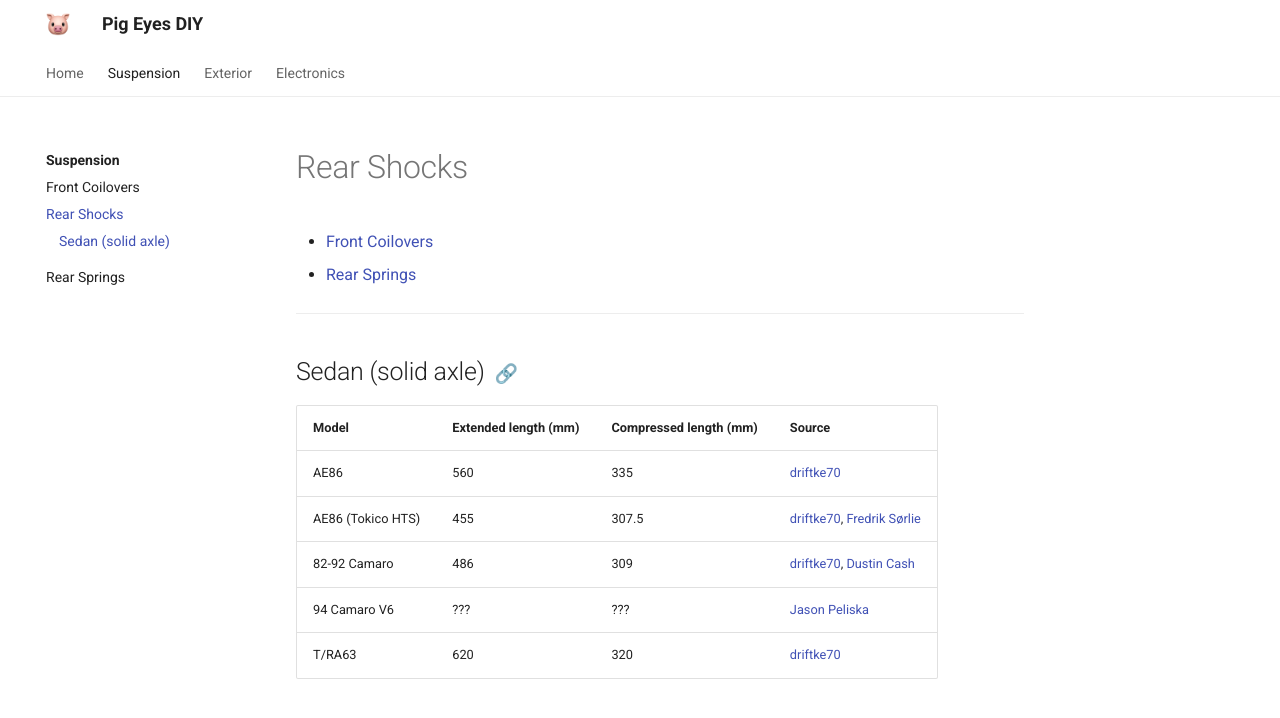
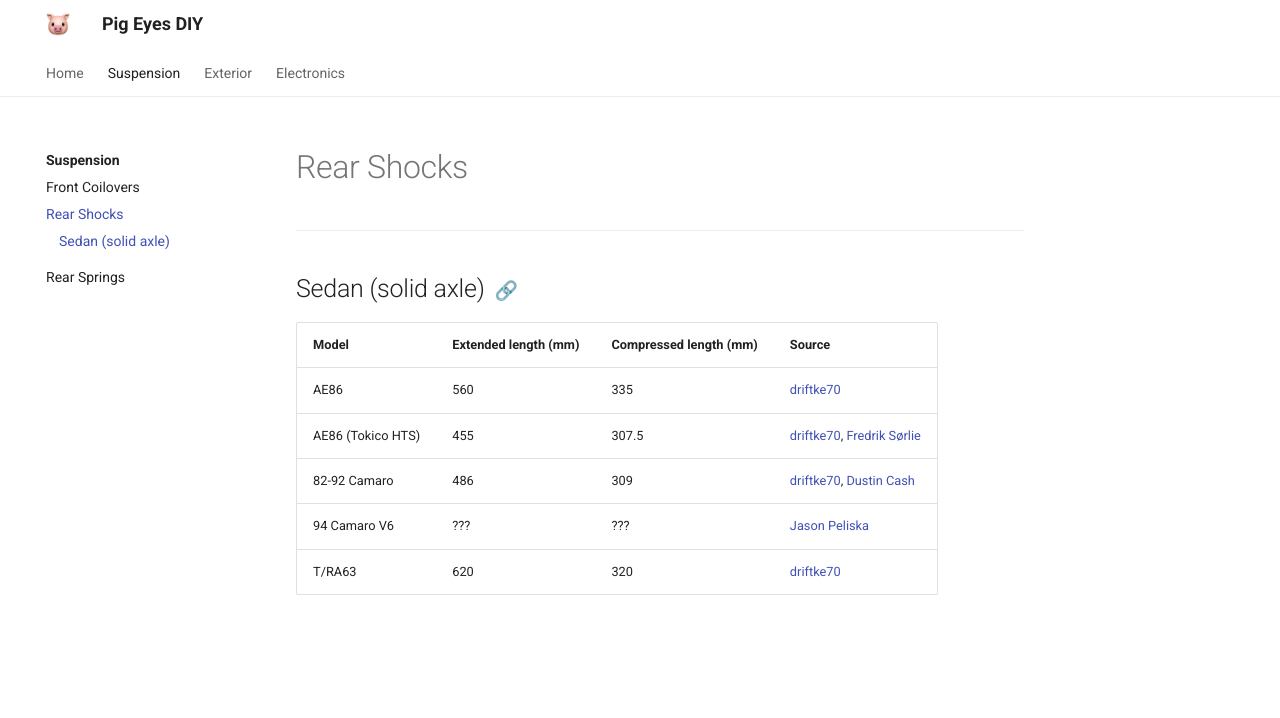
Before and after one commit to ocampco/pig-eyes-diy, an MkDocs documentation site: the page built from docs/suspension/rear-shocks.md, in a window 1280 px wide. Shown: the top 718 px of the page. Built offline with MkDocs 1.6.1 and Material for MkDocs 9.7.7, drawn with Linux system fonts in a browser that asks for light colours.

```diff
--- a/docs/assets/stylesheets/extra.css
+++ b/docs/assets/stylesheets/extra.css
@@ -13,28 +13,26 @@
 }
 
 /* toc - headings and content */
-@media (max-width: 480px) {
-  .md-content__inner > h4 + .toc,
-  .md-content__inner > h4 + ul {
-    display: block !important;
+#table-of-contents + .toc,
+#related-topics + ul {
+  display: block;
+}
+
+#table-of-contents,
+#related-topics {
+  display: block;
+}
+
+@media (min-width: 76.25rem) {
+  #table-of-contents + .toc,
+  #related-topics + ul {
+    display: none !important;
   }
 
   #table-of-contents,
-  #topics,
   #related-topics {
-    display: block !important;
+    display: none !important;
   }
-}
-
-.md-content__inner > h4 + .toc,
-.md-content__inner > h4 + ul {
-  display: none;
-}
-
-#table-of-contents,
-#topics,
-#related-topics {
-  display: none;
 }
 
 /* mkdocs-material */
```
